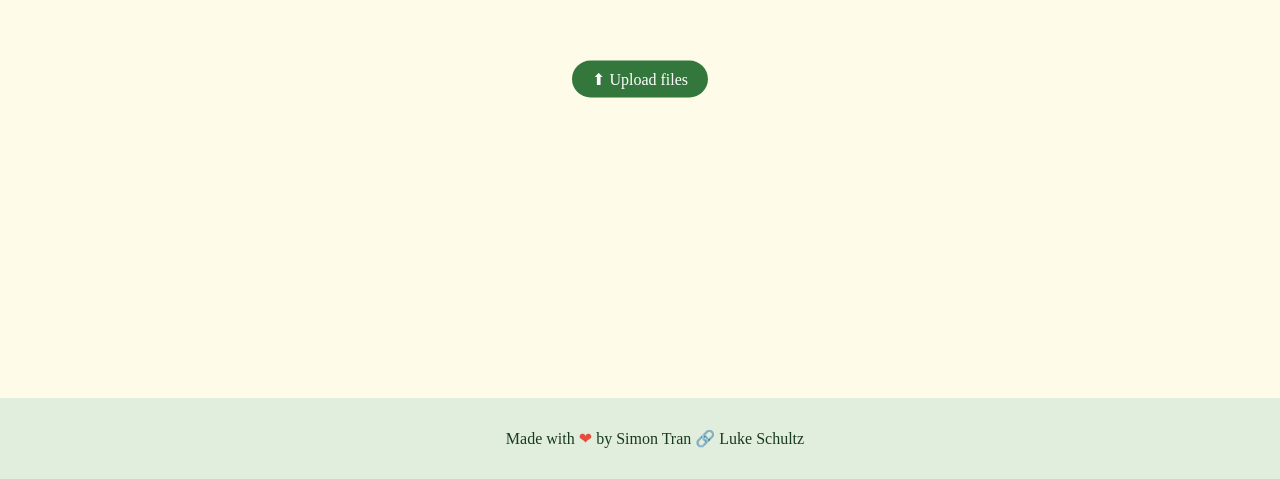
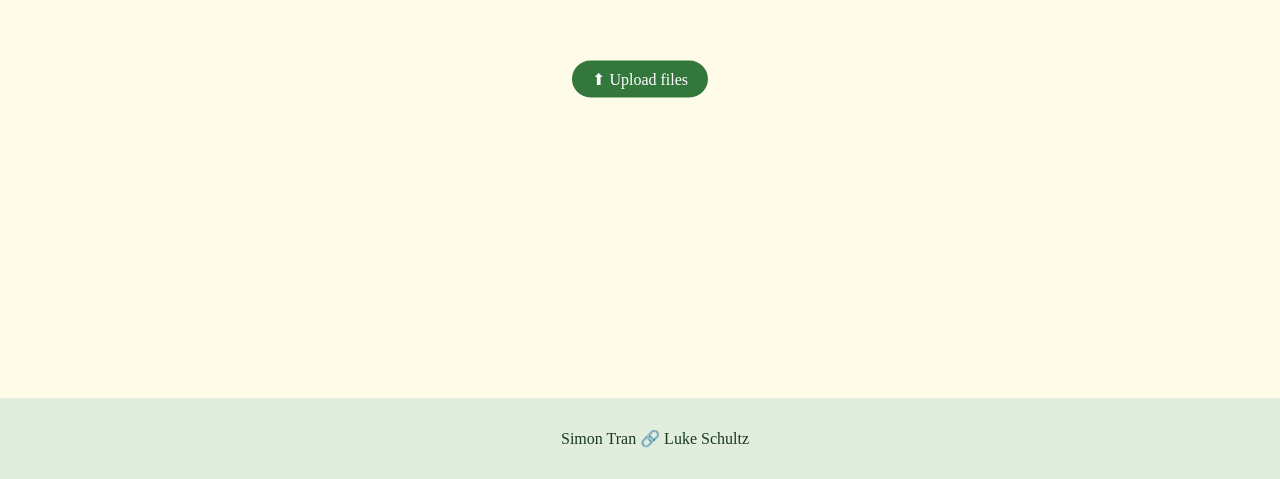
Before and after one commit to LukeSz03/rapids, a React (Vite) app in the folder frontend/: page /upload in a window 1280 px wide. Shown: the part 321-800 px from the top of the page. Built offline with nearby package versions, Linux system fonts and the light colour scheme.

Commit message:
Modify footer message

```diff
--- a/frontend/src/Footer.css
+++ b/frontend/src/Footer.css
@@ -7,7 +7,3 @@
     padding: 15px;
     text-align: center;
 }
-
-.heart {
-    color: #e74c3c;
-}
--- a/frontend/src/Footer.jsx
+++ b/frontend/src/Footer.jsx
@@ -4,8 +4,7 @@ function Footer() {
   return (
     <footer className="footer">
       <p>
-        Made with <span className="heart">❤</span> by Simon Tran 🔗 Luke
-        Schultz
+        Simon Tran 🔗 Luke Schultz
       </p>
     </footer>
   );
```
